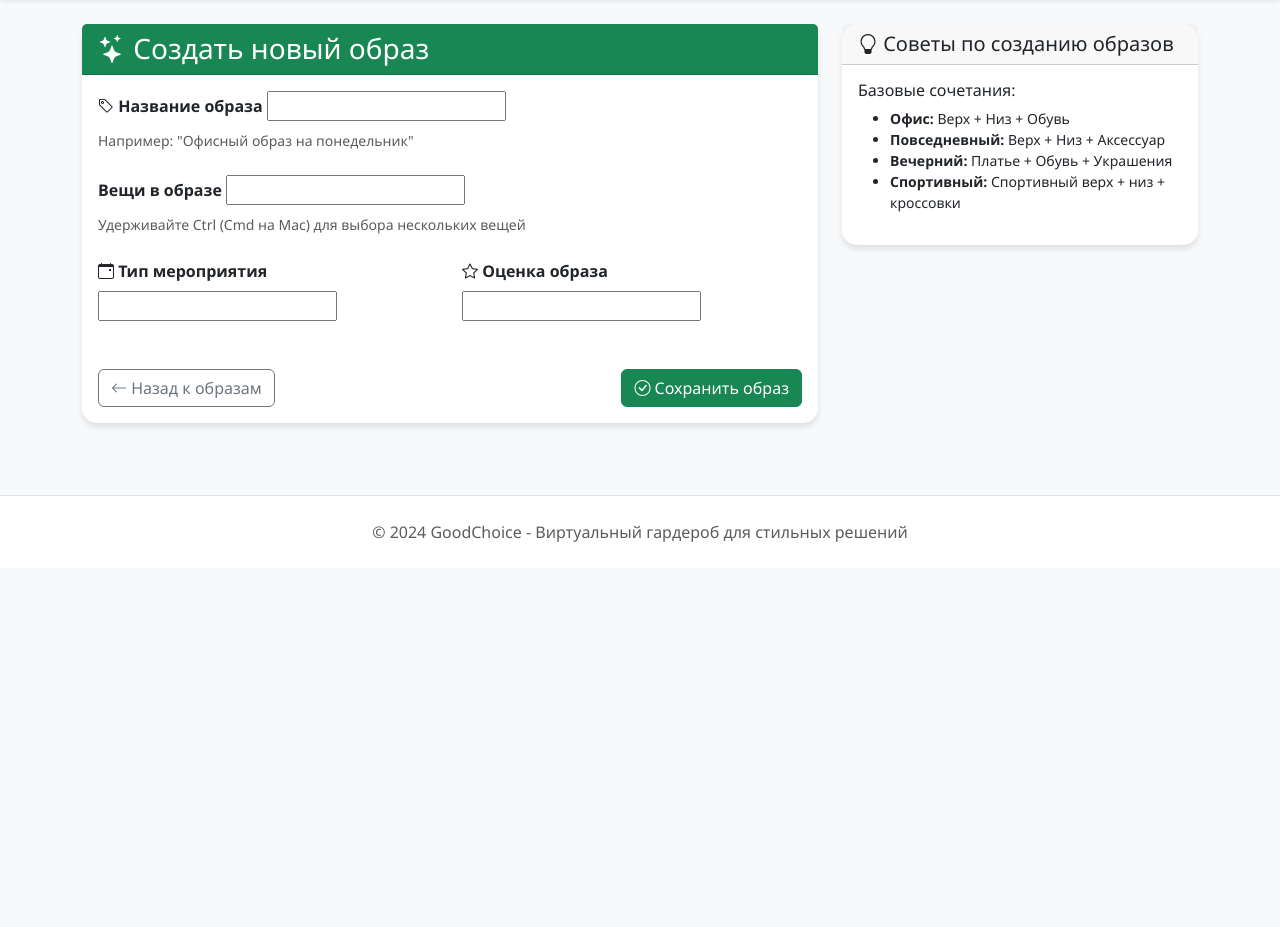
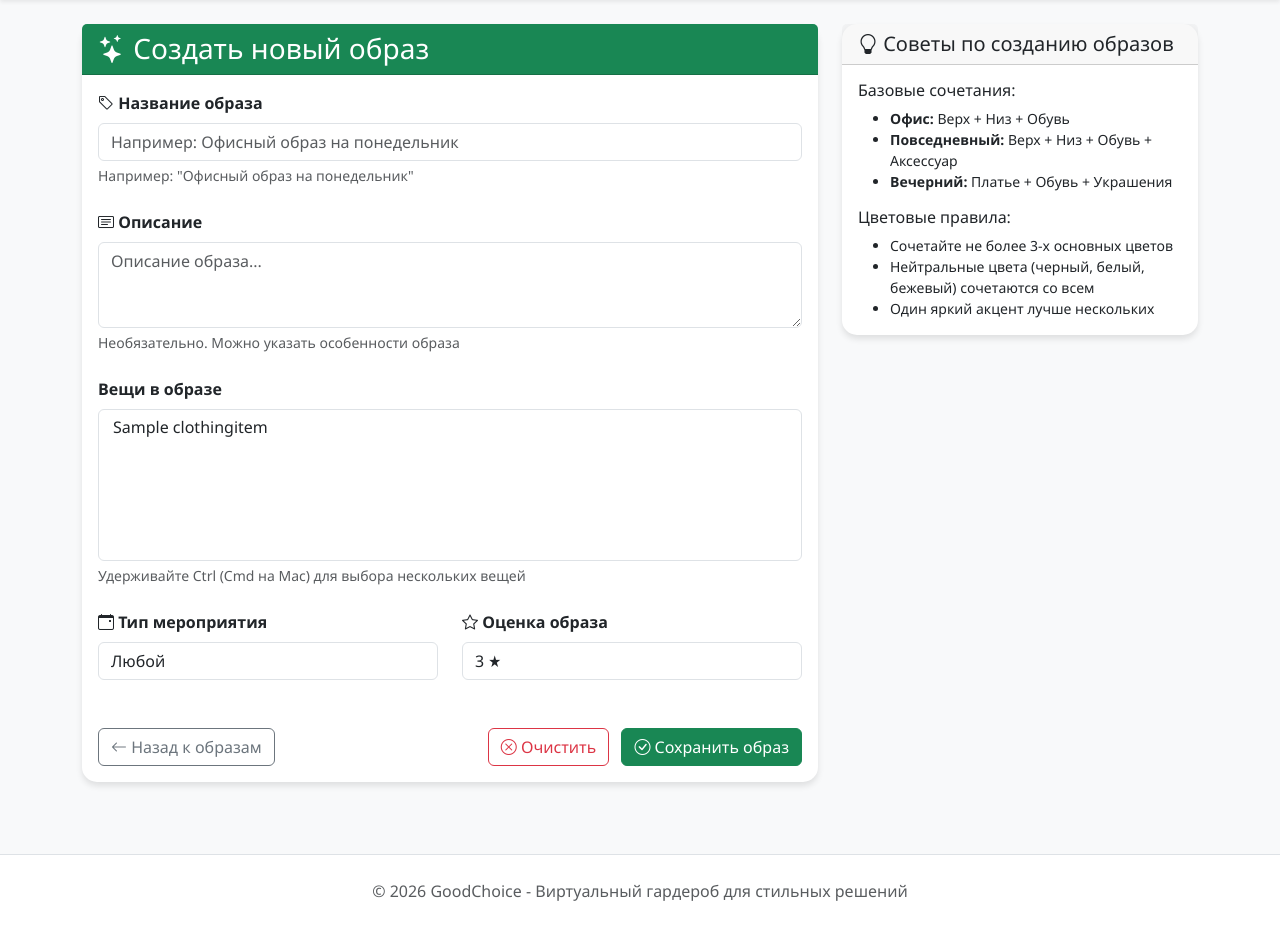
Before and after one commit to ksu-ha/GoodChoice, a Django app: template wardrobe/templates/wardrobe/create_outfit.html in a window 1280 px wide. Shown: the part 82-1009 px from the top of the page. Before the commit the page ends 624 px from the top, so only its background shows below. Run offline with Django 4.2, Linux system fonts and the light colour scheme; the template is opened without the code that fills it: values that come from a table or form of the project are taken from there, others are empty; tables that the repository leaves empty hold one stand-in row (values such as "Sample post"); form fields are guessed from the names that the template uses.

Commit message:
Some fix files

```diff
--- a/config/urls.py
+++ b/config/urls.py
@@ -1,22 +1,12 @@
-"""
-URL configuration for config project.
-
-The `urlpatterns` list routes URLs to views. For more information please see:
-    https://docs.djangoproject.com/en/4.2/topics/http/urls/
-Examples:
-Function views
-    1. Add an import:  from my_app import views
-    2. Add a URL to urlpatterns:  path('', views.home, name='home')
-Class-based views
-    1. Add an import:  from other_app.views import Home
-    2. Add a URL to urlpatterns:  path('', Home.as_view(), name='home')
-Including another URLconf
-    1. Import the include() function: from django.urls import include, path
-    2. Add a URL to urlpatterns:  path('blog/', include('blog.urls'))
-"""
 from django.contrib import admin
-from django.urls import path
+from django.urls import path, include
+from django.conf import settings
+from django.conf.urls.static import static
 
 urlpatterns = [
     path('admin/', admin.site.urls),
+    path('', include('wardrobe.urls')),
 ]
+
+if settings.DEBUG:
+    urlpatterns += static(settings.MEDIA_URL, document_root=settings.MEDIA_ROOT)
--- a/wardrobe/templates/wardrobe/analytics.html
+++ b/wardrobe/templates/wardrobe/analytics.html
@@ -21,6 +21,7 @@
             </p>
         </div>
         {% else %}
+        <!-- Карточки со статистикой -->
         <div class="row mb-5">
             <div class="col-xl-3 col-md-6 mb-4">
                 <div class="card text-center h-100 border-primary">
@@ -69,6 +70,7 @@
             </div>
         </div>
 
+        <!-- Графики -->
         <div class="row mb-5">
             <div class="col-lg-6 mb-4">
                 <div class="card h-100">
@@ -107,6 +109,7 @@
             </div>
         </div>
 
+        <!-- Рекомендации -->
         <div class="card">
             <div class="card-header">
                 <h5 class="mb-0"><i class="bi bi-lightbulb"></i> Рекомендации</h5>
--- a/wardrobe/templates/wardrobe/base.html
+++ b/wardrobe/templates/wardrobe/base.html
@@ -81,6 +81,7 @@
     {% block extra_css %}{% endblock %}
 </head>
 <body>
+    <!-- Навигация -->
     <nav class="navbar navbar-expand-lg navbar-light bg-white shadow-sm">
         <div class="container">
             <a class="navbar-brand" href="{% url 'wardrobe:home' %}">
@@ -150,10 +151,11 @@
         {% endblock %}
     </main>
 
+    <!-- Footer -->
     <footer class="mt-5 py-4 bg-white border-top">
         <div class="container text-center">
             <p class="mb-0 text-muted">
-                © 2024 GoodChoice - Виртуальный гардероб для стильных решений
+                © 2026 GoodChoice - Виртуальный гардероб для стильных решений
             </p>
         </div>
     </footer>
--- a/wardrobe/templates/wardrobe/create_outfit.html
+++ b/wardrobe/templates/wardrobe/create_outfit.html
@@ -20,6 +20,14 @@
                         </label>
                         {{ form.name }}
                         <div class="form-text">Например: "Офисный образ на понедельник"</div>
+                    </div>
+
+                    <div class="mb-4">
+                        <label for="{{ form.description.id_for_label }}" class="form-label fw-bold">
+                            <i class="bi bi-card-text"></i> Описание
+                        </label>
+                        {{ form.description }}
+                        <div class="form-text">Необязательно. Можно указать особенности образа</div>
                     </div>
 
                     <div class="mb-4">
@@ -50,15 +58,21 @@
                         <a href="{% url 'wardrobe:outfit_list' %}" class="btn btn-outline-secondary">
                             <i class="bi bi-arrow-left"></i> Назад к образам
                         </a>
-                        <button type="submit" class="btn btn-success">
-                            <i class="bi bi-check-circle"></i> Сохранить образ
-                        </button>
+                        <div>
+                            <button type="reset" class="btn btn-outline-danger me-2">
+                                <i class="bi bi-x-circle"></i> Очистить
+                            </button>
+                            <button type="submit" class="btn btn-success">
+                                <i class="bi bi-check-circle"></i> Сохранить образ
+                            </button>
+                        </div>
                     </div>
                 </form>
             </div>
         </div>
     </div>
 
+    <!-- Правая колонка - советы -->
     <div class="col-lg-4">
         <div class="card mb-4">
             <div class="card-header">
@@ -68,9 +82,15 @@
                 <h6>Базовые сочетания:</h6>
                 <ul class="small mb-3">
                     <li><strong>Офис:</strong> Верх + Низ + Обувь</li>
-                    <li><strong>Повседневный:</strong> Верх + Низ + Аксессуар</li>
+                    <li><strong>Повседневный:</strong> Верх + Низ + Обувь + Аксессуар</li>
                     <li><strong>Вечерний:</strong> Платье + Обувь + Украшения</li>
-                    <li><strong>Спортивный:</strong> Спортивный верх + низ + кроссовки</li>
+                </ul>
+
+                <h6>Цветовые правила:</h6>
+                <ul class="small mb-0">
+                    <li>Сочетайте не более 3-х основных цветов</li>
+                    <li>Нейтральные цвета (черный, белый, бежевый) сочетаются со всем</li>
+                    <li>Один яркий акцент лучше нескольких</li>
                 </ul>
             </div>
         </div>
```
Also changed, not shown: config/settings.py (+12 -0 lines), wardrobe/views.py (+6 -2 lines).
